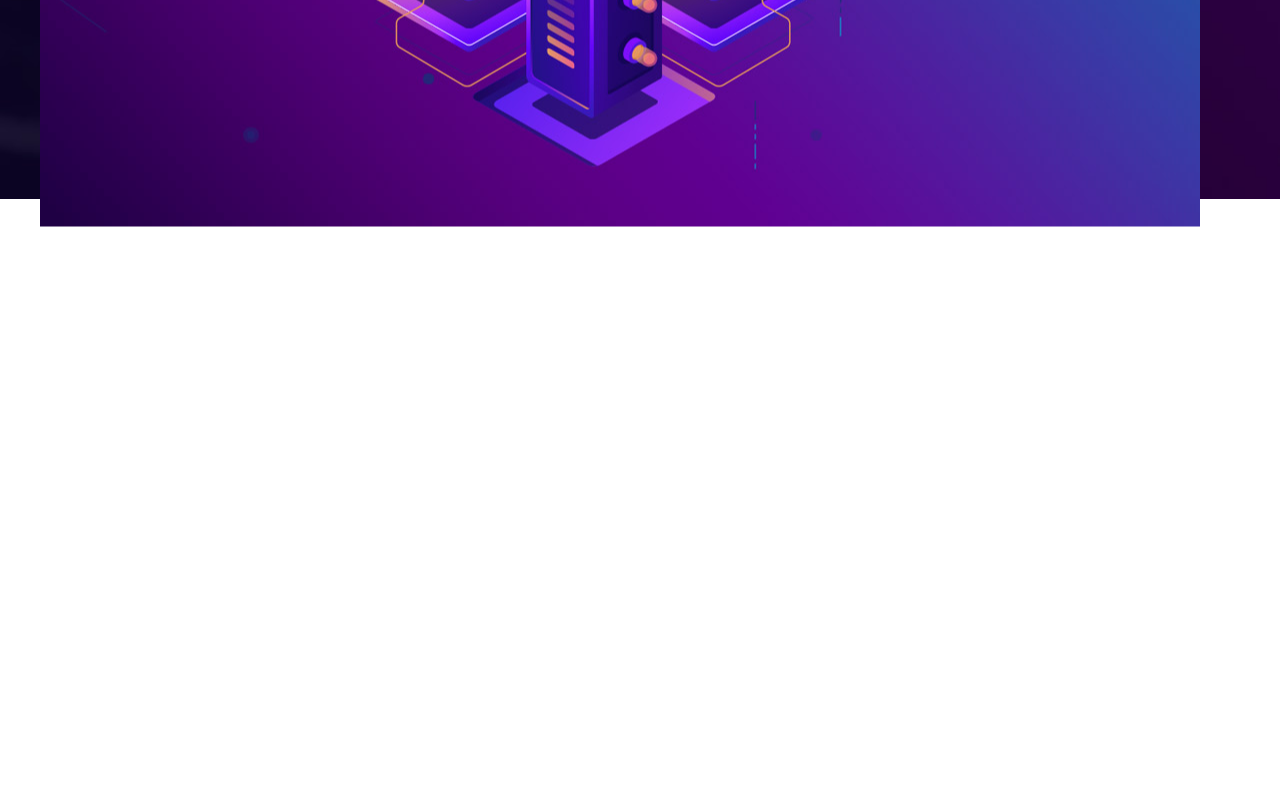
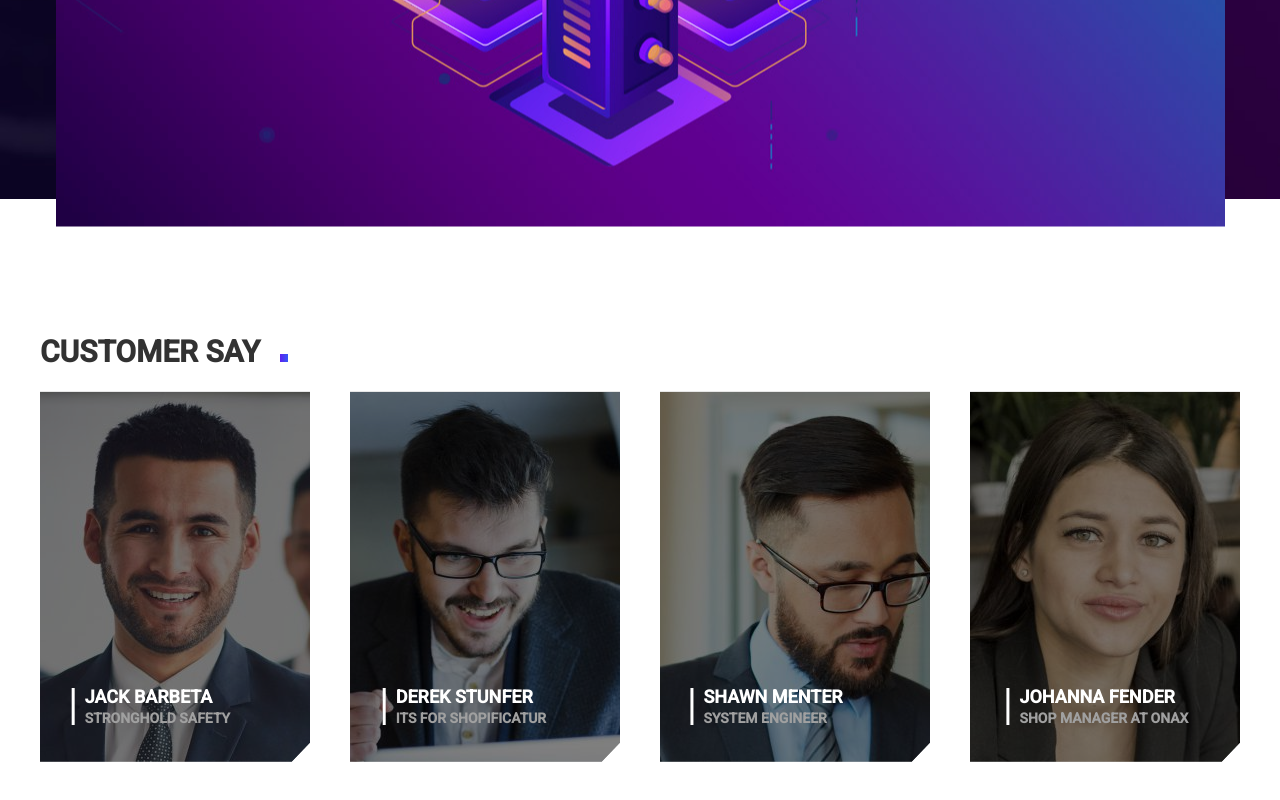
Before and after one commit to Blagoja95/firwl-cysecor-yt-my-version, a plain HTML site: page index.html in a window 1280 px wide. Shown: the part 2387-3187 px from the top of the page. Drawn offline with nearby package versions, Linux system fonts and the light colour scheme.

Commit message:
testimonials

```diff
--- a/index.html
+++ b/index.html
@@ -174,11 +174,66 @@
         </section>
 
         <section class="customers">
-            <div class="container testimonials">
-                <div class="card"></div>
-                <div class="card"></div>
-                <div class="card"></div>
-                <div class="card"></div>
+            <div class="container">
+                <h2 class="heading-customers">
+                    customer say
+                </h2>
+                <div class="testimonials">
+                    <!-- TESTIMONIAL 1 -->
+                    <div class="card testimonial testimonial--1">
+                        <div class="testimonial__overlay">
+                            <div class="testimonial__inner">
+
+                                <h2 class="testimonial__heading">
+                                    jack barbeta
+                                </h2>
+                                <p class="testimonial__paragraph">
+                                    stronghold safety
+                                </p>
+                            </div>
+                        </div>
+                    </div>
+                    <!-- TESTIMONIAL 2 -->
+                    <div class="card testimonial testimonial--2">
+                        <div class="testimonial__overlay">
+                            <div class="testimonial__inner">
+
+                                <h2 class="testimonial__heading">
+                                    derek stunfer
+                                </h2>
+                                <p class="testimonial__paragraph">
+                                    its for shopificatur
+                                </p>
+                            </div>
+                        </div>
+                    </div>
+                    <!-- TESTIMONIAL 3 -->
+                    <div class="card testimonial testimonial--3">
+                        <div class="testimonial__overlay">
+                            <div class="testimonial__inner">
+                                <h2 class="testimonial__heading">
+                                    shawn menter
+                                </h2>
+                                <p class="testimonial__paragraph">
+                                    system engineer
+                                </p>
+                            </div>
+                        </div>
+                    </div>
+                    <!-- TESTIMONIAL 4 -->
+                    <div class="card testimonial testimonial--4">
+                        <div class="testimonial__overlay">
+                            <div class="testimonial__inner">
+                                <h2 class="testimonial__heading">
+                                    johanna fender
+                                </h2>
+                                <p class="testimonial__paragraph">
+                                    shop manager at onax
+                                </p>
+                            </div>
+                        </div>
+                    </div>
+                </div>
             </div>
         </section>
     </main>
--- a/style/style.css
+++ b/style/style.css
@@ -209,8 +209,10 @@ body{
 
 .how-it-works__video{
     background-image: url(../images/home-01-video.jpg);
+    background-repeat: no-repeat;
+    background-position: center;
     height: 55rem;
-    width: 116rem;
+    width: 100%;
     transform: translateY(5%);
     margin-top: 3rem;
 }
@@ -223,3 +225,81 @@ body{
 .customers{
     height: 70rem;
 }
+
+.heading-customers{
+    position: relative;
+    margin-bottom: 2.5rem;
+    font-size: 3rem;
+    text-transform: uppercase;
+    font-weight: 700;
+    color: var(--card-color);
+}
+
+.heading-customers::before{
+    position: absolute;
+    content: "";
+    width: .8rem;
+    height: .8rem;
+    background-image: linear-gradient(to right, var(--linear-pink), var(--linear-blue));
+    bottom: 0;
+    left: 0;
+    transform: translate(24rem, -.5rem);
+}
+
+.testimonials{
+    display: flex;
+    justify-content: space-between;
+}
+.testimonial{
+    position: relative;
+    width: 27rem;
+    height: 37rem;
+    background-position: center;
+}
+
+.testimonial__overlay{
+    width: 100%;
+    height: 100%;
+    background-color: rgba(0, 0, 0, 0.5);
+}
+
+.testimonial--1{
+    background-image: url('../images/testimonial--1__370x370.jpg');
+}
+
+.testimonial--2{
+    background-image: url('../images/testimonial--2__370x370.jpg');
+}
+
+.testimonial--3{
+    background-image: url('../images/testimonial--3.jpg');
+}
+
+.testimonial--4{
+    background-image: url('../images/testimonial--4__370x370.jpg');
+}
+
+.testimonial__inner{
+    position: absolute;
+    bottom: 0;
+    left: 0;
+    transform: translate(20%, -100%);
+    padding-left: 10px;
+    border-left: 3px solid var(--white);
+}
+
+.testimonial__heading{
+    font-size: 1.8rem;
+    color: var(--white);
+    text-transform: uppercase;
+    font-weight: 700;
+    margin-bottom: 5px;
+}
+
+.testimonial__paragraph{
+    font-size: 1.4rem;
+    color: var(--gray);
+    text-transform: uppercase;
+    font-weight: 700;
+
+}
```
Also changed, not shown: images/testimonial--1__370x370.jpg (added), images/testimonial--2__370x370.jpg (added), images/testimonial--3.jpg (added), images/testimonial--4__370x370.jpg (added).
